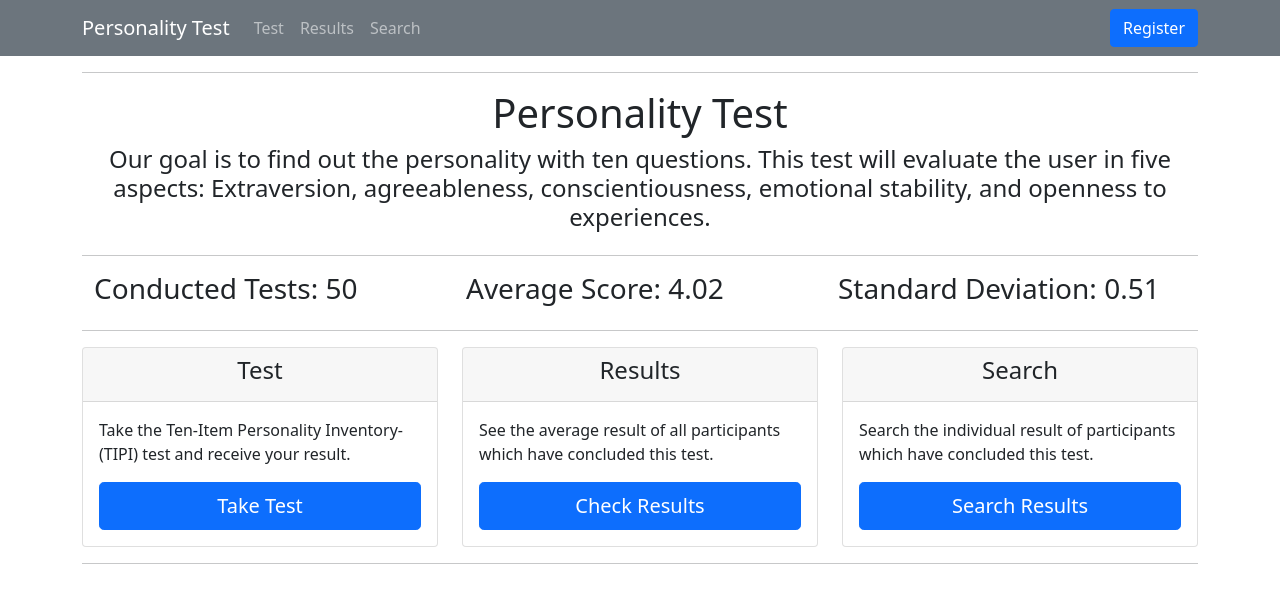
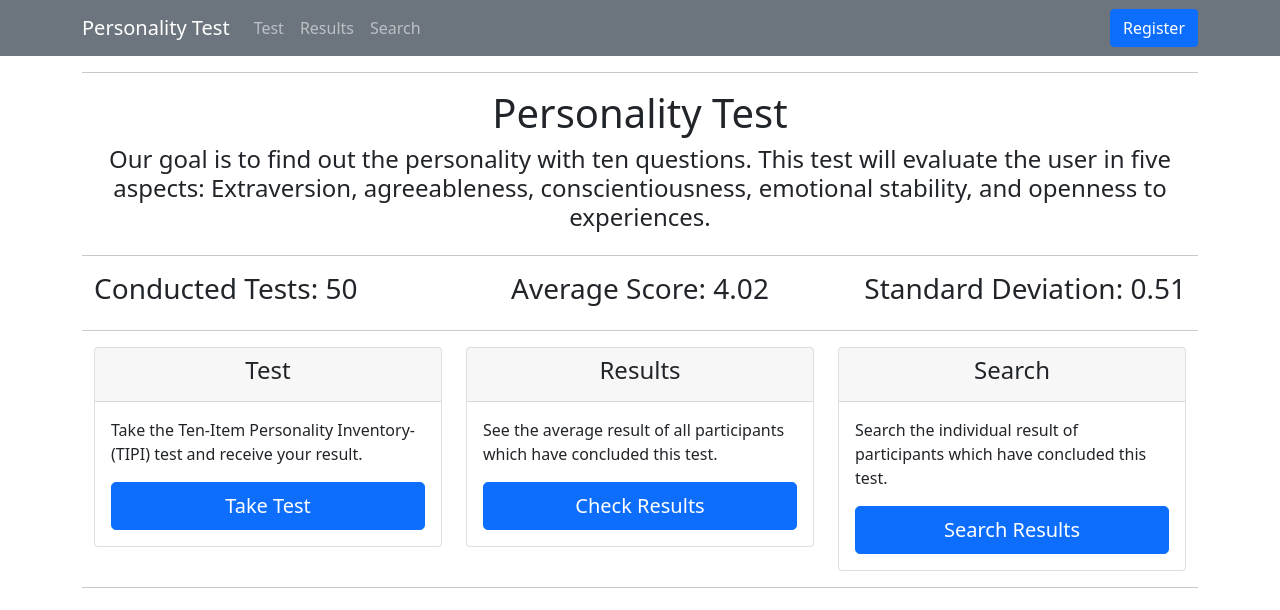
Before and after one commit to patrick-11/PersonalityTest, a React (Create React App) app: page /PersonalityTest/Search in a window 1280 px wide. Shown: the top 610 px of the page. Built offline with nearby package versions, Linux system fonts and the light colour scheme.

Commit message:
Added new component and styling

```diff
--- a/src/components/infoChart.tsx
+++ b/src/components/homeInfo.tsx
@@ -3,20 +3,20 @@ import React from "react";
 
 import { Container, Col, Row } from "react-bootstrap";
 
-import { InfoChartProps } from "../types/interfacesHome";
+import { HomeInfoProps } from "../types/interfacesHome";
 
 
-const infoChart = (props: InfoChartProps) => {
+const homeInfo = (props: HomeInfoProps) => {
 	return (
 		<Container>
 			<Row>
 				<Col>
 					<h3>Conducted Tests: {props.info.testCount}</h3>
 				</Col>
-				<Col>
+				<Col className="text-center">
 					<h3>Average Score: {props.info.avgScore}</h3>
 				</Col>
-				<Col>
+				<Col className="text-end">
 					<h3>Standard Deviation: {props.info.sdScore}</h3>
 				</Col>
 			</Row>
@@ -24,4 +24,4 @@ const infoChart = (props: InfoChartProps) => {
 	)
 }
 
-export default infoChart;
+export default homeInfo;
--- a/src/screens/Home.tsx
+++ b/src/screens/Home.tsx
@@ -4,7 +4,7 @@ import React, { useEffect, useState } from "react";
 import { Container, Row, Col, Card, Button } from "react-bootstrap";
 import { useHistory } from "react-router";
 
-import InfoChart from "../components/infoChart";
+import InfoChart from "../components/homeInfo";
 import { UsersProps } from "../types/interfacesRouter";
 
 
@@ -41,6 +41,7 @@ const Home = (props: UsersProps) => {
 			/>
 			<hr/>
 
+			<Container>
 				<Row>
 					<Col md={4}>
 						<Card>
@@ -97,6 +98,7 @@ const Home = (props: UsersProps) => {
 						</Card>
 					</Col>
 				</Row>
+			</Container>
 			<hr/>
 		</Container>
 	)
--- a/src/types/interfacesRouter.ts
+++ b/src/types/interfacesRouter.ts
@@ -41,3 +41,9 @@ export type Profile = {
 	gender: string;
 	age: number;
 };
+
+export type Info = {
+	testCount: number;
+	avgScore: number;
+	sdScore: number;
+}
```
Also changed, not shown: src/types/interfacesHome.ts (+3 -7 lines). Lines whose indentation alone changed are shown as unchanged.
